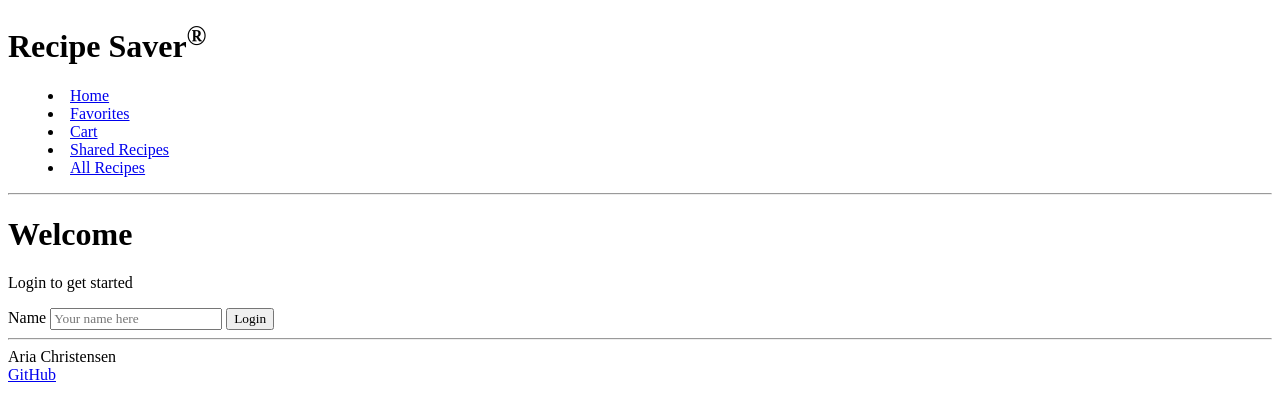
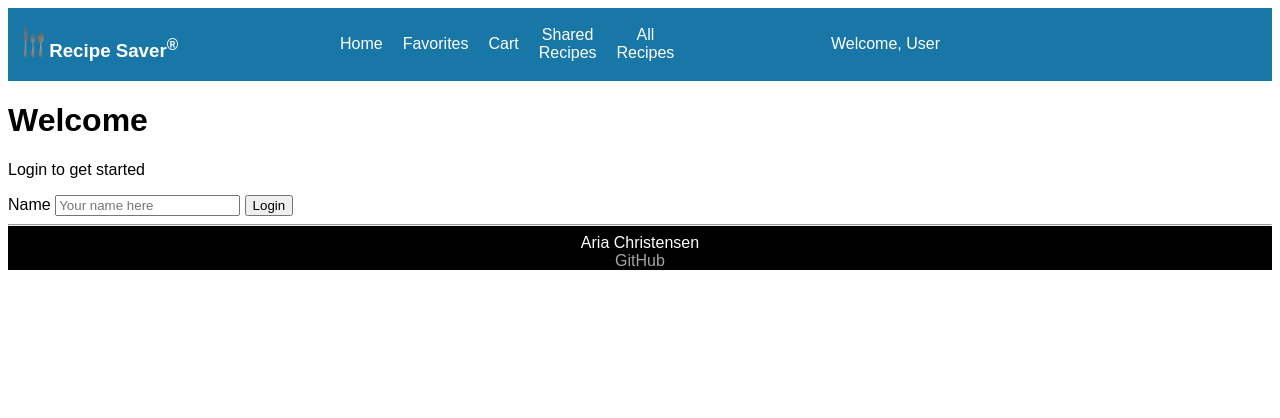
Before and after one commit to AriaChristensen/startup, a plain HTML site: page index.html in a window 1280 px wide. Drawn offline with Linux system fonts and the light colour scheme.

Commit message:
fixed header and footer styling

```diff
--- a/index.html
+++ b/index.html
@@ -11,23 +11,32 @@
   <body>
     <!-- Use header, main, and footer elements to give semantic structure -->
     <header>
-      <h1>Recipe Saver<sup>&reg;</sup></h1>
+      <div class="header-flex">
+        <div>
+          <h3><img src="cutlery.png" width="20" background-color="white"/> Recipe Saver<sup>&reg;</sup></h3>
+        </div>
+        <div class="menu-flex">
+          <div>
+            <a href="index.html">Home</a>
+          </div>
+          <div>
+            <a href="favorites.html">Favorites</a>
+          </div>
+          <div>
+            <a href="cart.html">Cart</a>
+          </div>
+          <div>
+            <a href="shared.html">Shared Recipes</a>
+          </div>
+          <div>
+            <a href="allRecipes.html">All Recipes</a>
+          </div>
+        </div>
 
-      <!-- Navigation elements -->
-      <nav>
-        <!-- Menu is a semantic alternative to <ul> that represents an interaction -->
-        <!--fix navigation links-->
-            <menu>
-          <li><a href="index.html">Home</a></li>
-          <li><a href="favorites.html">Favorites</a></li>
-          <li><a href="cart.html">Cart</a></li>
-          <li><a href="shared.html">Shared Recipes</a></li>
-          <li><a href="allRecipes.html">All Recipes</a></li>
-        </menu>
-      </nav>
-
-      <!-- Since we don't have the ability to style we use old style HTML to give some visual formatting -->
-      <hr />
+        <div class="welcome">
+          Welcome, User
+        </div>
+      </div>
     </header>
 
     <main>
--- a/main.css
+++ b/main.css
@@ -1,3 +1,53 @@
 * {
-    font-family: serif;
+    font-family: sans-serif;
 }
+
+header {
+    background-color: #1877a6;
+    color: white;
+    vertical-align: middle;
+    flex: 0 80px;
+}
+
+footer {
+    background-color: black;
+    color: white;
+    text-align: center;
+}
+
+.header-flex {
+    display: grid;
+    grid-template-columns: repeat(auto-fill, minmax(300px, 1fr));
+    grid-gap: 1em;
+    align-items: center;
+    margin-left: 1em;
+    text-align: left;
+}
+
+.menu-flex {
+    display: flex;
+    flex-direction: row;
+    gap: 20px;
+    align-items: center;
+    text-align: center;
+}
+
+header a {
+    text-decoration: none;
+    color: white;
+    font-size: 14;
+}
+
+header h1 {
+    font-size: 10;
+}
+
+.welcome {
+    text-align: right;
+    margin-right: 1em;
+}
+
+footer a{
+    text-decoration: none;
+    color: rgb(164, 164, 164);
+}
```
Also changed, not shown: allRecipes.html (+25 -16 lines), cart.html (+25 -16 lines), favorites.html (+25 -16 lines), shared.html (+26 -16 lines).
